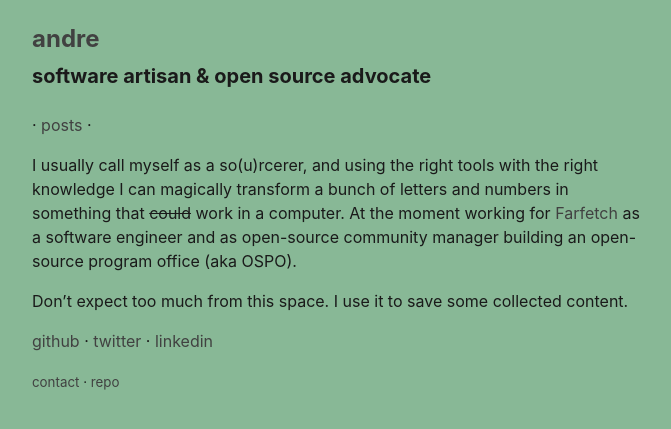
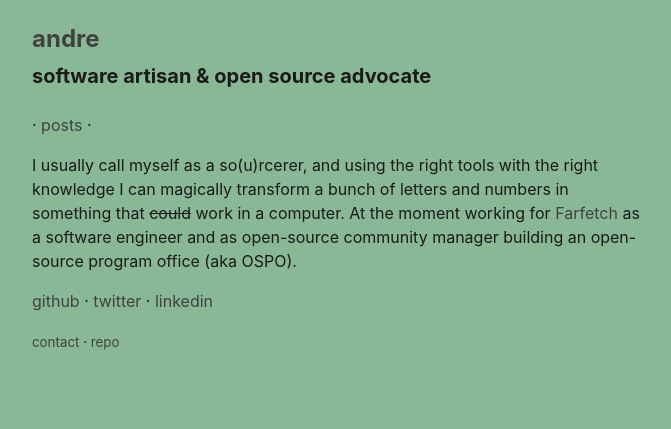
Before and after one commit to 3cpt/3cpt.github.io, a Jekyll site: the page built from index.md, in a window 1280 px wide. Shown: the top 429 px of the page, without its empty margins (304-975 px from the left). Built offline with Jekyll 4.4.1, drawn with Linux system fonts in a browser that asks for light colours.

Commit message:
update index.md

```diff
--- a/index.md
+++ b/index.md
@@ -7,6 +7,4 @@ permalink: /
 I usually call myself as a so(u)rcerer, and using the right tools with the right knowledge I can magically transform a bunch of letters and numbers in something that ~~could~~ work in a computer.
 At the moment working for [Farfetch](https://farfetchcareers.com) as a software engineer and as open-source community manager building an open-source program office (aka OSPO).
 
-Don't expect too much from this space. I use it to save some collected content.
-
 [github](https://github.com/3cpt) · [twitter](https://twitter.com/3cpt_) · [linkedin](https://www.linkedin.com/in/andcorreia)
```
